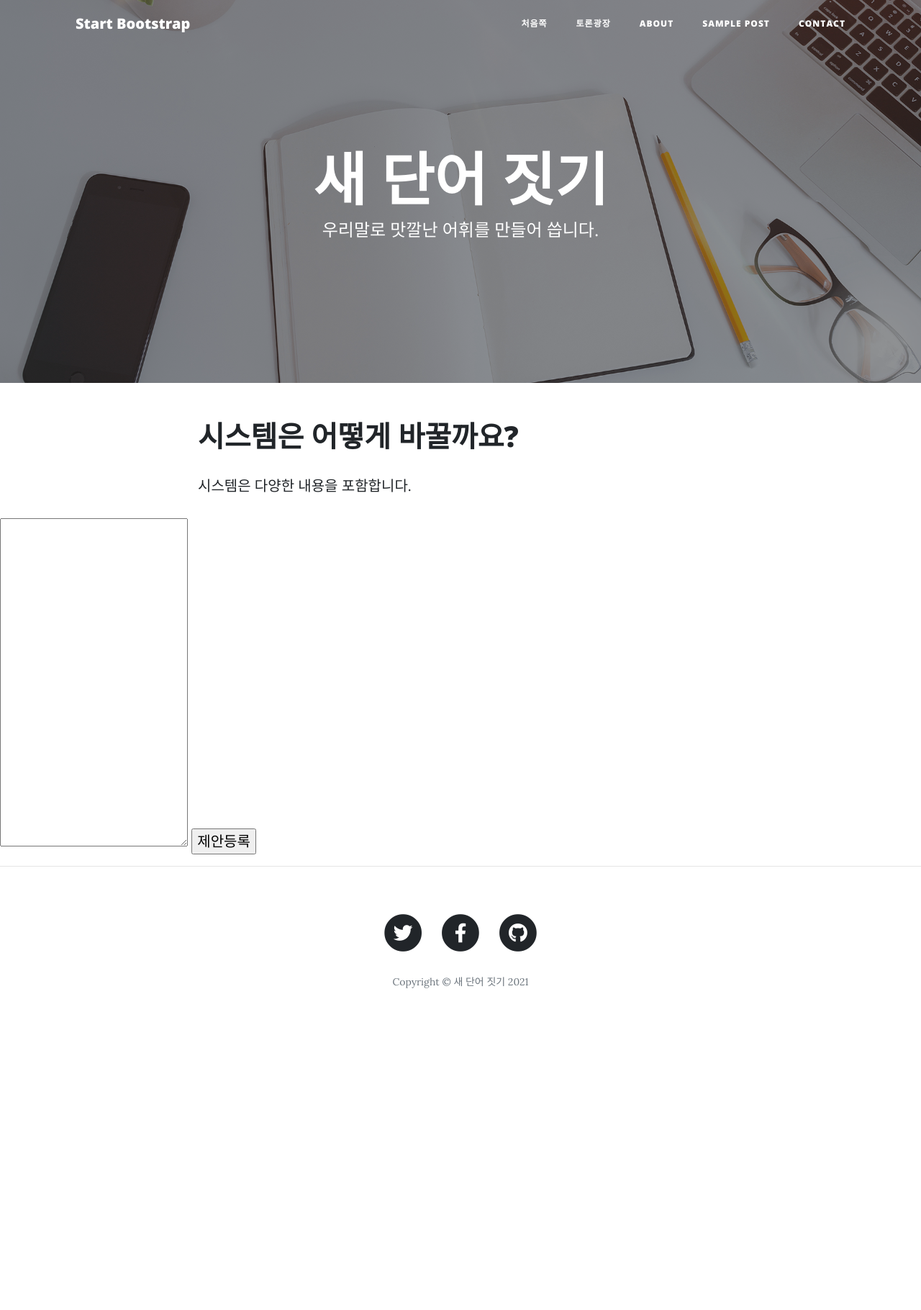
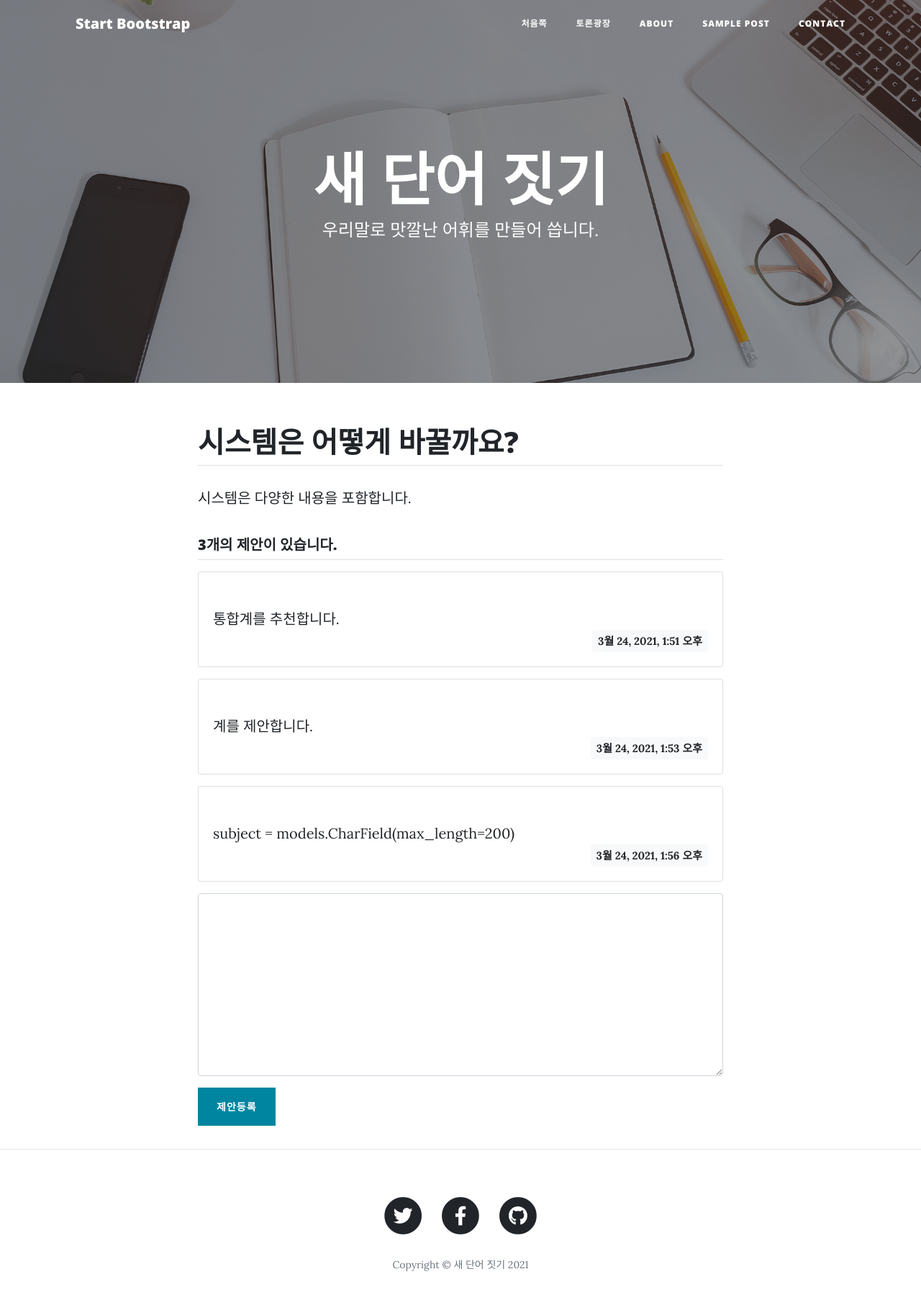
Before and after one commit to yongbu-cho/Web, a Django app: page /forum/1/ in a window 1280 px wide. Shown: the top 1820 px of the page at 72% size. Before the commit the page ends 1373 px from the top, so only its background shows below. Run offline with Django 3.2, Linux system fonts and the light colour scheme; data comes from the database, SQL or seed files in the repository; both versions use the stored data as it was before the commit; some libraries are stand-ins or nearby versions.

Commit message:
답변을 추가하고 보여지는 템플릿까지 작성함

```diff
--- a/forum/models.py
+++ b/forum/models.py
@@ -16,9 +16,5 @@ class Presenting(models.Model):
 
 class Suggestion(models.Model):
     suggestion = models.ForeignKey(Presenting, on_delete=models.CASCADE)
-    subject = models.CharField(max_length=200)
     content = models.TextField()
     create_date = models.DateTimeField()
-
-    def __str__(self):
-        return self.subject
--- a/forum/urls.py
+++ b/forum/urls.py
@@ -21,5 +21,5 @@ app_name = 'forum'
 urlpatterns = [
     path('', views.index, name='index'),
     path('<int:presenting_id>/', views.detail, name='detail'),
-    path('suggestion/create/<int:question_id>/', views.suggestion_create, name='suggestion_create'),
+    path('suggestion/create/<int:presenting_id>/', views.suggestion_create, name='suggestion_create'),
 ]
--- a/forum/views.py
+++ b/forum/views.py
@@ -1,4 +1,4 @@
-from django.shortcuts import render
+from django.shortcuts import render, get_object_or_404, redirect
 
 # Create your views here.
 from .models import Presenting
@@ -24,7 +24,7 @@ def detail(request, presenting_id):
     return render(request, 'forum/presenting_detail.html', context)
 
 
-def suggestion_create(request, question_id):
+def suggestion_create(request, presenting_id):
     """
     제시 안건에 제안 등록
     """
--- a/templates/blogtheme/forum/presenting_detail.html
+++ b/templates/blogtheme/forum/presenting_detail.html
@@ -5,23 +5,51 @@
 {% block content %}
 
 <article>
-    <div class="container">
+    <div class="container my-3">
       <div class="row">
         <div class="col-lg-8 col-md-10 mx-auto">
-            <h1>{{ presenting.subject }}</h1>
+
+          <h1 class="border-bottom py-2">{{ presenting.subject }}</h1>
             <p>
                 {{ presenting.content }}
             </p>
+
+                  <!--제안내용을 모두 표시하는 부분-->
+            <h5 class="border-bottom my-3 py-2">{{ presenting.suggestion_set.count }}개의 제안이 있습니다.</h5>
+
+            <div>
+                {% for suggestion in presenting.suggestion_set.all %}
+                <div class="card my-3">
+                  <div class="card-body">
+                    <div class="card-text" style="white-space: pre-line;">
+                        {{ suggestion.content }}
+                    </div>
+
+                    <div class="d-flex justify-content-end">
+                      <div class="badge badge-light p-2">
+                          {{ suggestion.create_date }}
+                      </div>
+                    </div>
+
+                  </div>
+                </div>
+                {% endfor %}
+            </div>
+
+                <!-- 새로운 제안을 입력하고 등록버턴을 누르면 제안내용을 제시안건과 연결하여 저장한다.-->
+                <form action="{% url 'forum:suggestion_create' presenting.id %}" method="post" class="my-3">
+                  {% csrf_token %}
+                  <div class="form-group">
+                     <textarea name="content" id="content" class="form-control" rows="10"></textarea>
+                  </div>
+                  <input type="submit" value="제안등록" class="btn btn-primary">
+                </form>
+
         </div>
       </div>
     </div>
 </article>
 
-<form action="{% url 'forum:suggestion_create' presenting.id %}" method="post">
-  {% csrf_token %}
-  <textarea name="content" id="content" rows="15"></textarea>
-  <input type="submit" value="제안등록">
-</form>
 
 <hr>
 
--- a/templates/blogtheme/forum/presenting_list.html
+++ b/templates/blogtheme/forum/presenting_list.html
@@ -22,7 +22,7 @@
                         {{ 안건.content }}
                     </p>
                     <p class="post-meta">Posted by
-                        <a href="#">Start Bootstrap</a> on September 24, 2019
+                        <a href="#">Start Bootstrap</a> {{ 안건.create_date }}
                     </p>
             </div>
            <hr>
```
Also changed, not shown: db.sqlite3, forum/migrations/0004_remove_suggestion_subject.py (added).
